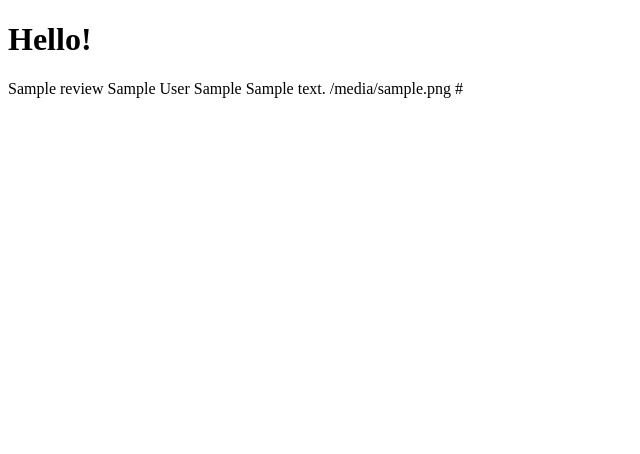
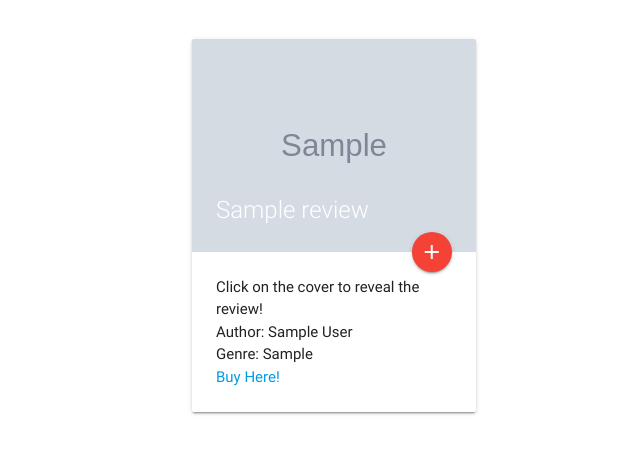
Before and after one commit to ycoll/Nim-Reads, a Flask app: page / in a window 1280 px wide. Shown: the top 454 px of the page, without its empty margins (0-640 px from the left). Run offline with Flask 2, Linux system fonts and the light colour scheme; grey boxes marked "Sample" are stand-in pictures; a database or web service that is not in the repository returns one stand-in record (values such as "Sample title"); some libraries are stand-ins or nearby versions.

Commit message:
Added basic read functionality and review template using materialize

```diff
--- a/templates/base.html
+++ b/templates/base.html
@@ -1,11 +1,16 @@
 <!DOCTYPE html>
 <html>
     <head>
-
+       <link href="https://fonts.googleapis.com/icon?family=Material+Icons" rel="stylesheet">
+       <link rel="stylesheet" href="https://cdnjs.cloudflare.com/ajax/libs/materialize/0.100.2/css/materialize.min.css">
     </head>
     <body>
-        <h1>Hello!</h1>
+        <h1></h1>
         {% block content %}
         {% endblock %}
+
+
+        <script src="https://cdnjs.cloudflare.com/ajax/libs/jquery/3.2.1/jquery.min.js"></script>
+        <script src="https://cdnjs.cloudflare.com/ajax/libs/materialize/0.100.2/js/materialize.min.js"></script>
     </body>
 </html>
--- a/templates/reviews.html
+++ b/templates/reviews.html
@@ -1,12 +1,33 @@
 {% extends 'base.html' %}
 {% block content %}
-        {% for book in reviews %}
-            {{book.book_name}}
-            {{book.book_author}}
-            {{book.book_genre}}
-            {{book.book_review}}
-            {{book.book_image}}
-            {{book.book_link}}
-        {% endfor %}
 
+
+
+   <!-- book review template-->
+    {% for book in reviews %}
+    <div class="container">
+    <div class="row">
+    <div class="col s12 m4">
+      <div class="card">
+        <div class="card-image">
+          <img class="activator" src="{{book.book_image}}" alt="book cover image">
+          <span class="card-title"> {{book.book_name}}</span>
+          <a class="btn-floating halfway-fab waves-effect waves-light red"><i class="material-icons">add</i></a>
+        </div>
+        <div class="card-content">
+          <p>Click on the cover to reveal the review!</p>
+          <p>Author: {{book.book_author}}</p>
+          <p>Genre: {{book.book_genre}}</p>
+          <a href="{{book.book_link}}" target="_blank">Buy Here!</a>
+
+        </div>
+        <div class="card-reveal">
+          <span class="card-title grey-text text-darken-4"><i class="material-icons right">close</i> Review of '{{book.book_name}}' by {{book.book_author}}</span>
+          <p>{{book.book_review}}</p>
+        </div>
+      </div>
+    </div>
+  </div>
+  </div>
+   {% endfor %}
 {% endblock %}
```
Also changed, not shown: templates/addreview.html (added, +7 -0 lines).
